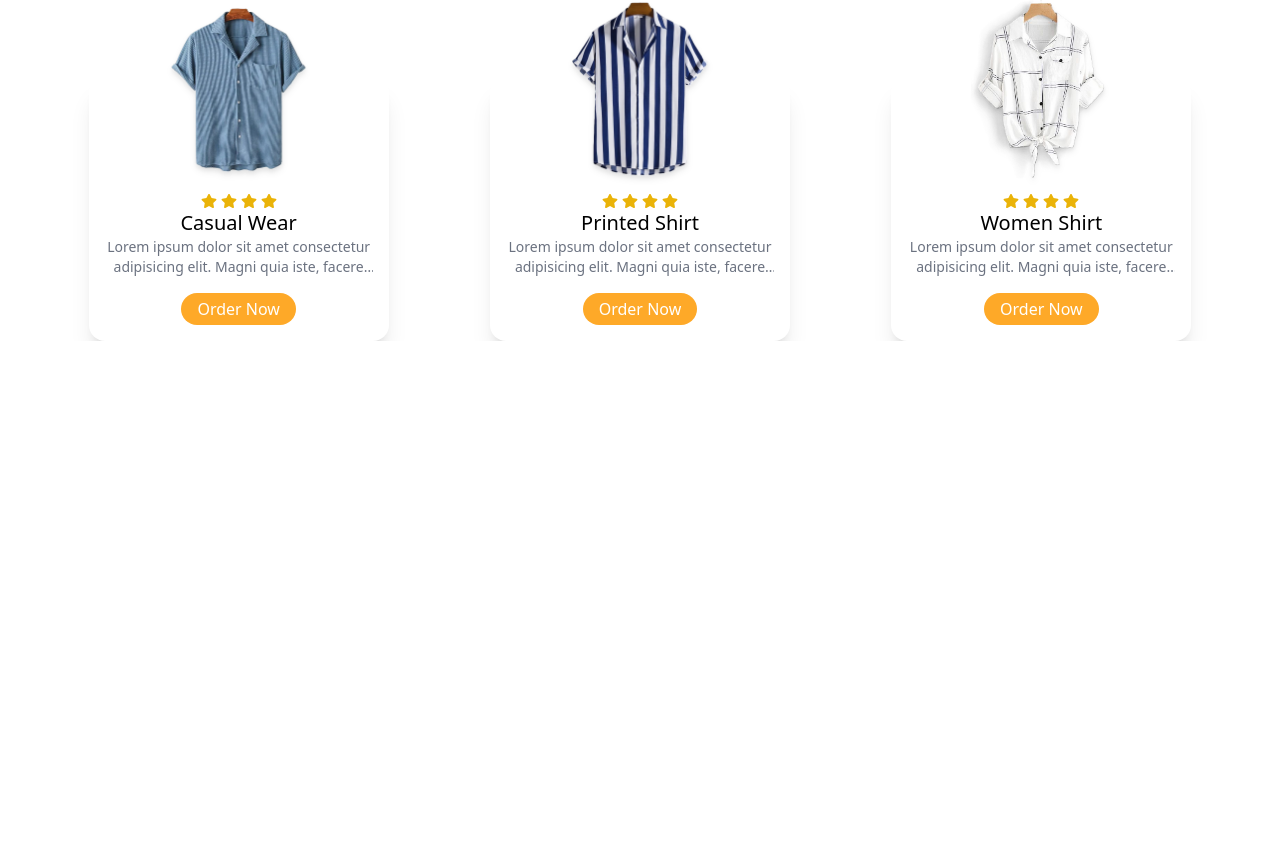
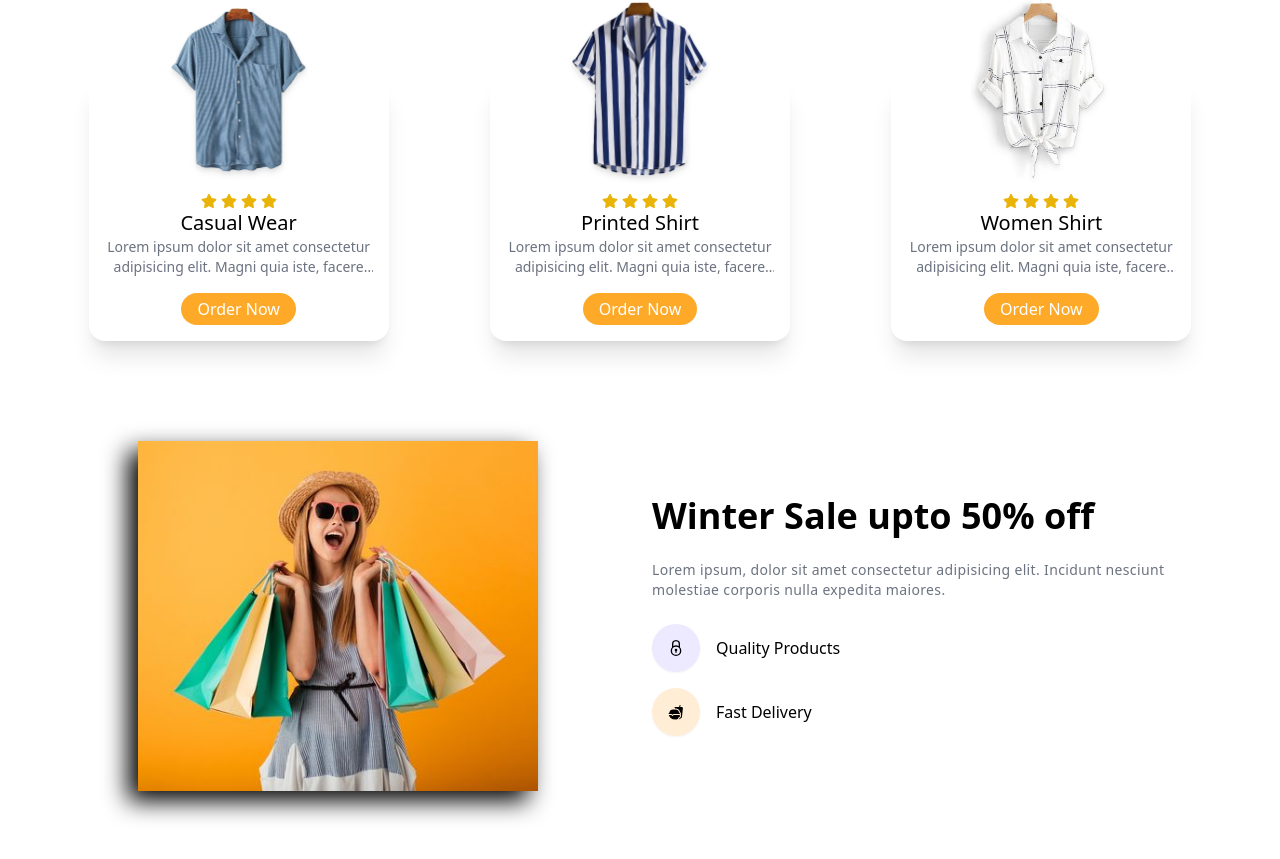
Before and after one commit to Ishy01/ecommerce, a React (Vite) app: page / in a window 1280 px wide. Shown: the part 1349-2208 px from the top of the page. Before the commit the page ends 1690 px from the top, so only its background shows below. Built offline with nearby package versions, Linux system fonts and the light colour scheme.

Commit message:
animated banner

```diff
--- a/src/App.jsx
+++ b/src/App.jsx
@@ -5,6 +5,7 @@
 import AOS from 'aos';
 import "aos/dist/aos.css";
 import TopProducts from "./components/TopProducts/TopProducts";
+import Banner from "./components/Banner/Banner";
 
 const App = () => {
 
@@ -24,6 +25,7 @@
       <Hero/>
       <Products/>
       <TopProducts/>
+      <Banner/>
     </div>
   )
 }
--- /dev/null
+++ b/src/components/Banner/Banner.jsx
@@ -0,0 +1,39 @@
+import React from 'react'
+import women2 from '../../assets/women/women2.jpg'
+import { GrSecure } from 'react-icons/gr'
+import { IoFastFood } from 'react-icons/io5'
+import { GiFoodTruck } from 'react-icons/gi'
+
+const Banner = () => {
+  return (
+    <div className='min-h-[550px] flex justify-center items-center py-12 sm:py-0'>
+        <div className='container'>
+          <div className='grid grid-cols-1 sm:grid-cols-2 gap-6 items-center'>
+            {/* image section */}
+            <div data-aos="zoom-in">
+              <img src={women2} alt="" className='max-w-[400px] h-[350px] w-full mx-auto drop-shadow-[-10px_10px_12px_rgba(0,0,0,1)] object-cover' />
+            </div>
+            {/* text details section */}
+              <div className='flex flex-col justify-center gap-6 sm:pt-0'>
+                <h1 data-aos="fade-up" className='text-3xl sm:text-4xl font-bold'>Winter Sale upto 50% off</h1>
+                <p data-aos="fade-up" className='text-sm text-gray-500 tracking-wide leading-5'>
+                  Lorem ipsum, dolor sit amet consectetur adipisicing elit. Incidunt nesciunt molestiae corporis nulla expedita maiores.
+                </p>
+                <div className='flex flex-col gap-4'>
+                  <div data-aos="fade-up" className='flex items-center gap-4'>
+                    <GrSecure className='text-4xl h-12 w-12 shadow-sm p-4 rounded-full bg-violet-100 dark:bg-violet-400'/>
+                    <p>Quality Products</p>
+                  </div>
+                  <div data-aos="fade-up" className='flex items-center gap-4'>
+                    <IoFastFood className='text-4xl h-12 w-12 shadow-sm p-4 rounded-full bg-orange-100 dark:bg-orange-400'/>
+                    <p>Fast Delivery</p>
+                  </div>
+                </div>
+              </div>
+          </div>
+        </div>
+    </div>
+  )
+}
+
+export default Banner
```
